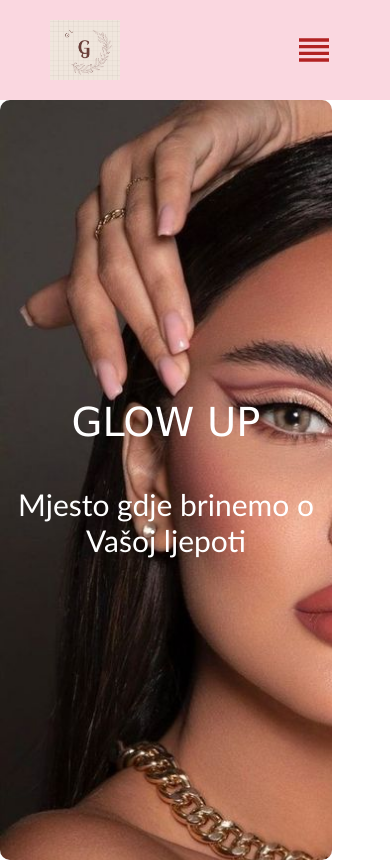
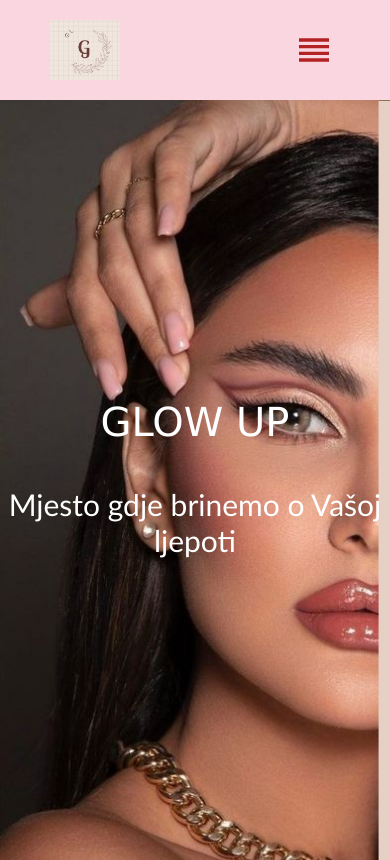
Before and after one commit to ehasanovic4/tsi-projekat-frontend, a React (Create React App) app: page / in a window 390 px wide. Built offline with nearby package versions, Linux system fonts and the light colour scheme.

Commit message:
Ispravljena pocetna stranica -Edina

```diff
--- a/src/components/Navbar.js
+++ b/src/components/Navbar.js
@@ -15,17 +15,17 @@
         <div className="leftSide" id={openLinks ? "open" : "close"}>
             <img src={Logo}/>
             <div className='hiddenLinks'>
-            <Link to="/">Pocetna</Link>
+            <Link to="/">Početna</Link>
+            <Link to="/onama">O nama</Link>
             <Link to="/usluge">Usluge</Link>
-            <Link to="/onama">O nama</Link>
             <Link to="/rezervisi">Rezerviši</Link>
             <Link to="/kontakt">Kontakt</Link>
             </div>
         </div>
         <div className="rightSide">
-            <Link to="/">Pocetna</Link>
+            <Link to="/">Početna</Link>
+            <Link to="/onama">O nama</Link>
             <Link to="/usluge">Usluge</Link>
-            <Link to="/onama">O nama</Link>
             <Link to="/rezervisi">Rezerviši</Link>
             <Link to="/kontakt">Kontakt</Link>
             <button onClick={toggleNavbar}>
--- a/src/styles/Navbar.css
+++ b/src/styles/Navbar.css
@@ -39,6 +39,7 @@
     cursor: pointer;
   }
 
+  /* svg se odnosi znak u desnom uglu kad se smanji ekran*/
   .navbar .rightSide svg {
     font-size: 40px;
   }
--- a/src/styles/Pocetna.css
+++ b/src/styles/Pocetna.css
@@ -18,18 +18,15 @@
    -moz-background-size: cover;
    -o-background-size: cover;
    background-size: cover;
-
-
   }
 
   .headerContainer h1 {
+    right: 0;
     justify-content: center;
     align-items: center;
     font-size: 90px;
     height: 60px;
-    nav-right: auto;
     font-weight: 50;
-
     color: indianred;
     font-family: "Lucida Handwriting", 'Lucida Sans', 'Lucida Sans Regular', 'Lucida Grande', 'Lucida Sans Unicode', Geneva, Verdana, sans-serif, serif;
   }
@@ -50,16 +47,15 @@
 
 
     .headerContainer {
-      margin-left: 0px;
-      border-radius: 10px;
-      padding: 10px;
-      width: 80%;
+      width: 100%;
       display: flex;
       justify-content: center;
       align-items: center;
       flex-direction: column;
-      background-color: #121619;
-      color: white;
+      -webkit-background-size: cover;
+      -moz-background-size: cover;
+      -o-background-size: cover;
+      background-size: cover;
     }
 
     .headerContainer h1 {
```
Also changed, not shown: src/pages/Kontakt.js (added), src/pages/Onama.js (added), src/pages/Rezervisi.js (added), src/pages/Usluge.js (added).
